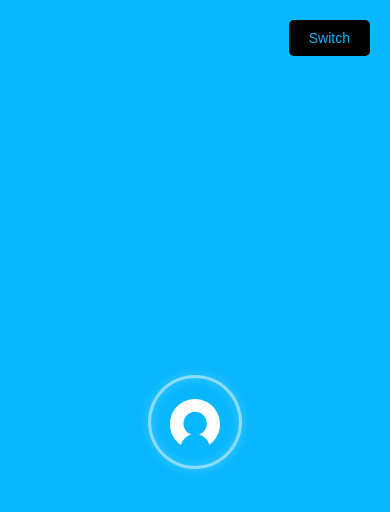
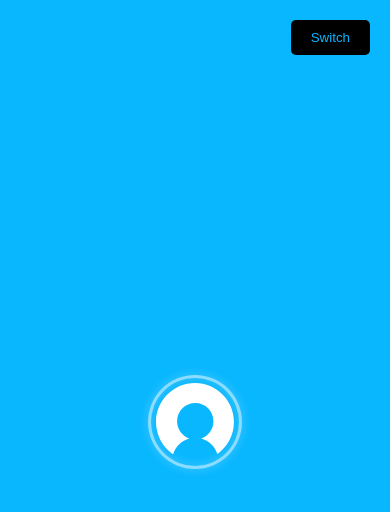
Before and after one commit to skrbnv/m8Loading, a plain HTML site: page index.html in a window 390 px wide. Drawn offline with Linux system fonts and the light colour scheme.

Commit message:
update 2

```diff
--- a/index.html
+++ b/index.html
@@ -3,7 +3,6 @@
 <head>
     <title>M8</title>
     <meta name="viewport" content="width=device-width, initial-scale=1.0, maximum-scale=1.0, user-scalable=no">
-
     <script>
         let colorSchemes = {
             'blue': {
@@ -49,8 +48,8 @@
     <div class="page" id="page">
         <div class="loading">
             <div class="loading-logo">
-                <div class="logo-container">
-                    <svg width="78" height="78" viewBox="0 0 96.5 88.4" xmlns="http://www.w3.org/2000/svg"
+                <div class="logo-container" style='width: 78px; height: 78px; display: inline-block;'>
+                    <svg {width} {height} viewBox="0 0 96.5 88.4" xmlns="http://www.w3.org/2000/svg"
                         xmlns:xlink="http://www.w3.org/1999/xlink">
                         <path class="avatar" fill="currentColor"
                             d="M48.24,0C21.6,0,0,21.65,0,48.36c0,16.65,8.39,31.33,21.17,40.03,2.73-9.68,10.42-17.28,20.14-19.85-8.86-3.04-15.23-11.45-15.23-21.36,0-12.47,10.08-22.57,22.51-22.57s22.51,10.11,22.51,22.57c0,9.91-6.37,18.32-15.23,21.36,9.59,2.54,17.2,9.95,20.03,19.44,12.44-8.75,20.57-23.23,20.57-39.62C96.48,21.65,74.88,0,48.24,0" />
@@ -71,43 +70,6 @@
 
         .logo-container {
             color: var(--text-color);
-            width: 78px;
-            height: 78px;
-            display: inline-block;
-        }
-
-        @media (max-width: 768px) {
-            .logo-container {
-                width: 60px;
-                height: 60px;
-            }
-
-            .logo-container svg {
-                width: 60px;
-                height: 60px;
-            }
-        }
-
-        @media (max-width: 480px) {
-            .logo-container {
-                width: 50px;
-                height: 50px;
-            }
-
-            .logo-container svg {
-                width: 50px;
-                height: 50px;
-            }
-
-            .loading-logo {
-                width: 70px;
-                height: 70px;
-            }
-
-            #change-color-scheme-button {
-                padding: 8px 16px;
-                font-size: 14px;
-            }
         }
 
         .loading {
```
